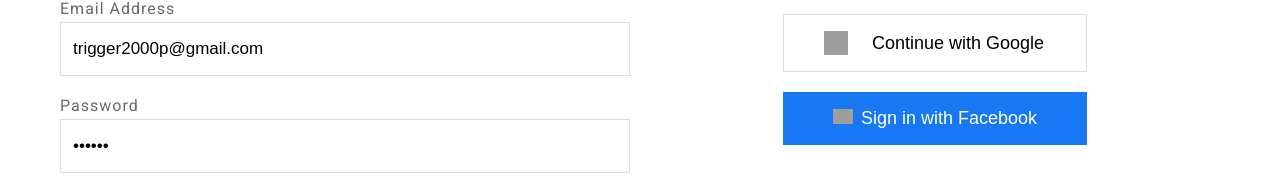
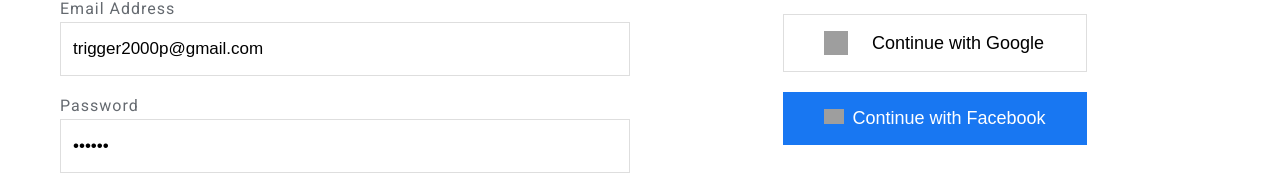
Before and after one commit to OthmaneNissoukin/nextjs-hotel-booking, a Next.js app: page /signin in a window 1280 px wide. Shown: the part 733-924 px from the top of the page. Built offline with nearby package versions, Linux system fonts and the light colour scheme; no server answers; grey boxes are pictures that could not be loaded.

Commit message:
integrated OAuth with facebook provider | fetching reservation based on session user id

```diff
--- a/app/signin/_components/OAuthProviderButtons/index.jsx
+++ b/app/signin/_components/OAuthProviderButtons/index.jsx
@@ -20,10 +20,17 @@
           </button>
         </form>
 
-        <button className={styles.facebookBtn}>
-          <i className={styles.facebookIcon}></i>
-          Sign in with Facebook
-        </button>
+        <form
+          action={async () => {
+            "use server";
+            await signIn("facebook", { redirectTo: "/account/history" });
+          }}
+        >
+          <button className={styles.facebookBtn}>
+            <i className={styles.facebookIcon}></i>
+            Continue with Facebook
+          </button>
+        </form>
       </div>
     </div>
   );
--- a/auth.js
+++ b/auth.js
@@ -3,6 +3,7 @@
 import { createGuest, getGuestByEmail } from "./app/_lib/supabase/guests";
 import { credentials } from "./app/_lib/authjs/credentialsCallback";
 import Google from "next-auth/providers/google";
+import Facebook from "next-auth/providers/facebook";
 
 export const { handlers, signIn, signOut, auth } = NextAuth({
   pages: {
@@ -11,6 +12,7 @@
   providers: [
     Credentials(credentials),
     Google({ clientId: process.env.AUTH_GOOGLE_ID, clientSecret: process.env.AUTH_GOOGLE_SECRET }),
+    Facebook({ clientId: process.env.AUTH_FACEBOOK_ID, clientSecret: process.env.AUTH_FACEBOOK_SECRET }),
   ],
   callbacks: {
     authorized({ req, auth }) {
@@ -19,6 +21,10 @@
     },
 
     async signIn({ account, user }) {
+      // console.log("++++++ USER +++++++");
+      // console.log(user);
+      // console.log(account);
+      if (!user.email) return false;
       try {
         const guest = await getGuestByEmail(user.email);
         if (guest) {
```
Also changed, not shown: app/account/history/page.js (+14 -4 lines).
